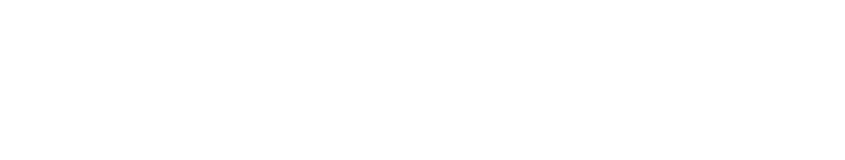
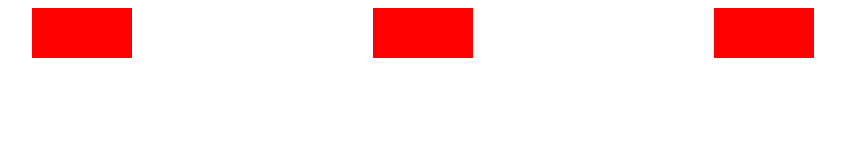
Before and after one commit to acciojob/place-the-item-3-ik-deep, a website: page main.html in a window 1280 px wide. Shown: the whole page, without its empty margins (217-1062 px from the left). Drawn offline with Linux system fonts and the light colour scheme.

Commit message:
created a submission

```diff
--- a/main.html
+++ b/main.html
@@ -8,6 +8,11 @@
 
 <body>
 	<!-- the entire body must be written by student -->
+	<holder id="holder">
+     <div id="item-1"></div>
+		<div id="item-2"></div>
+		<div id="item-3"></div>
+	</holder>
     <script type="text/javascript" src="./script.js">
 </script>
 
--- a/script.js
+++ b/script.js
@@ -1 +1 @@
-//your code here
+//your code her
--- a/styles.css
+++ b/styles.css
@@ -1,2 +1,13 @@
 
 /* Your CSS Code here. */
+#holder{
+	display:flex;
+	justify-content:space-evenly;
+	flex-direction:row;
+	flex-wrap:wrap;
+}
+#item-1, #item-2, #item-3{
+	width:100px;
+	background-color:red;
+	height:50px
+}
```
